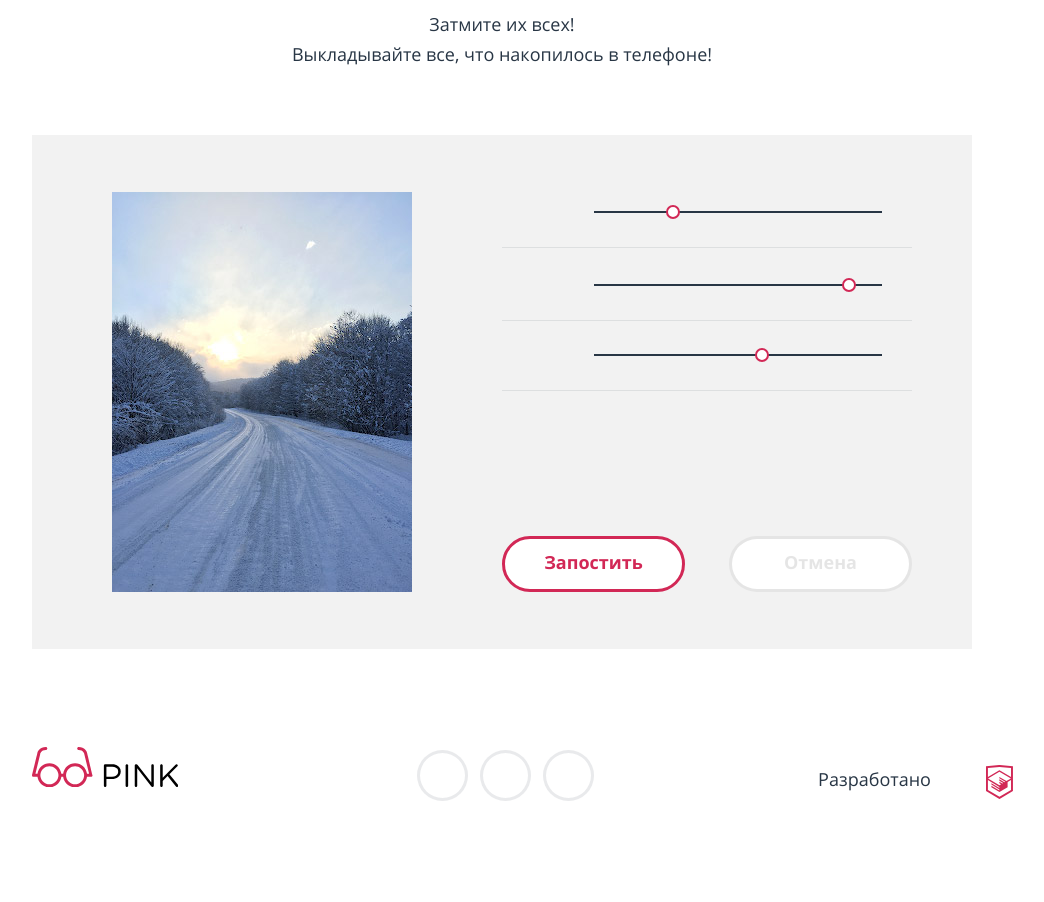
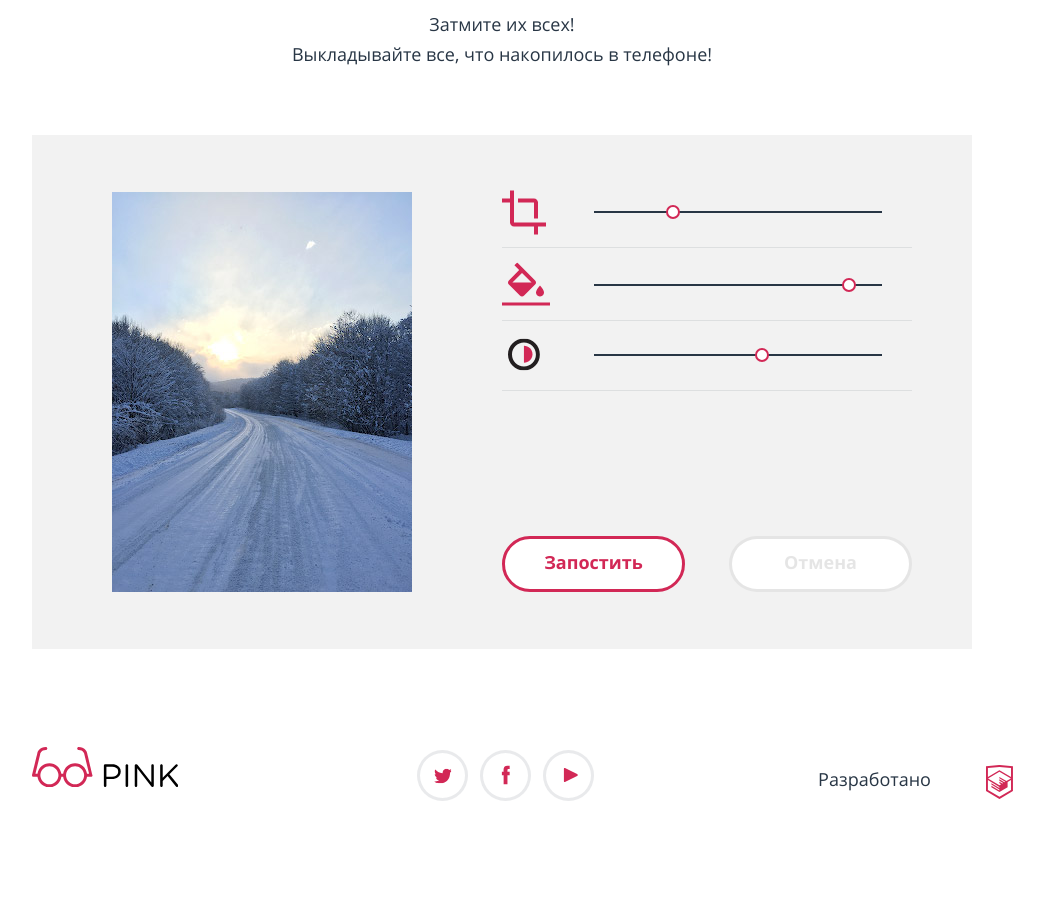
Before and after one commit to anastasiya-kabysh/294935-pink, a plain HTML site: page source/photo.html in a window 1280 px wide. Shown: the part 2500-3402 px from the top of the page, without its empty margins (138-1182 px from the left). Drawn offline with nearby package versions, Linux system fonts and the light colour scheme; files that its build step writes are made by us from their sources; files whose address does not match are found by name.

Commit message:
Final revision

```diff
--- a/source/less/blocks/add-photo.less
+++ b/source/less/blocks/add-photo.less
@@ -42,11 +42,38 @@
   display: none;
 }
 
+.add-photo__input[id="tool-1"]:checked + .add-photo__label .add-photo__tool-svg,
+.add-photo__input[id="tool-2"]:checked + .add-photo__label .add-photo__tool-svg,
+.add-photo__input[id="tool-3"]:checked + .add-photo__label .add-photo__tool-svg {
+  fill: @pink-color;
+}
+
 .add-photo__svg-wrap {
   position: relative;
   display: block;
   width: 45px;
   height: 45px;
+}
+
+.svg-icon-editor-contrast {
+  width: 32px;
+  height: 32px;
+  fill: rgba(40, 54, 69, 0.3);
+}
+
+.svg-icon-editor-crop {
+  width: 48px;
+  height: 48px;
+}
+
+.svg-icon-editor-diagram-fill {
+  width: 253px;
+  height: 253px;
+}
+
+.svg-icon-editor-fill {
+  width: 48px;
+  height: 48px;
 }
 
 .add-photo__tool-svg {
--- a/source/photo.html
+++ b/source/photo.html
@@ -338,17 +338,27 @@
                 <div class="add-photo__tools"><input type="radio" name="tool" id="tool-1" checked="checked" class="add-photo__input add-photo__input--crop">
                   <label for="tool-1" class="add-photo__label">Crop<span class="add-photo__svg-wrap">
                     <svg class="add-photo__tool-svg add-photo__tool-svg--crop svg-icon-editor-crop">
-                      <use xmlns:xlink="http://www.w3.org/1999/xlink" xlink:href="img/svg-sprite.svg#icon-editor-crop"></use>
+                      <svg version="1.0" id="Layer_crop" xmlns="http://www.w3.org/2000/svg" xmlns:xlink="http://www.w3.org/1999/xlink" x="0px" y="0px" width="48px" height="48px" viewbox="0 0 48 48" enable-background="new 0 0 48 48" xml:space="preserve">
+                        <path fill="none" d="M0,0h48v48H0V0z"/>
+                        <path d="M34,30h4V14c0-2.21-1.79-4-4-4H18v4h16V30z M14,34V2h-4v8H2v4h8v20c0,2.21,1.79,4,4,4h20v8h4v-8h8v-4H14z"/>
+                      </svg>
                     </svg></span><span class="add-photo__scale add-photo__scale--1"><span class="add-photo__toggle"></span></span>
                   </label><input type="radio" name="tool" id="tool-2" class="add-photo__input add-photo__input--fill">
                   <label for="tool-2" class="add-photo__label">Fill<span class="add-photo__svg-wrap">
                     <svg class="add-photo__tool-svg add-photo__tool-svg--fill svg-icon-editor-fill">
-                      <use xmlns:xlink="http://www.w3.org/1999/xlink" xlink:href="img/svg-sprite.svg#icon-editor-fill"></use>
+                      <svg version="1.0" id="Layer_fill" xmlns="http://www.w3.org/2000/svg" xmlns:xlink="http://www.w3.org/1999/xlink" x="0px" y="0px" width="48px" height="48px" viewbox="0 0 48 48" enable-background="new 0 0 48 48" xml:space="preserve">
+                        <path fill="none" d="M0,0h48v48H0V0z"/>
+                        <path d="M33.12,17.88L15.24,0l-2.83,2.83l4.76,4.76L6.88,17.88c-1.17,1.17-1.17,3.07,0,4.24l11,11C18.46,33.71,19.23,34,20,34 s1.54-0.29,2.12-0.88l11-11C34.29,20.95,34.29,19.05,33.12,17.88z M10.41,20L20,10.42L29.59,20H10.41z M38,23c0,0-4,4.33-4,7 c0,2.21,1.79,4,4,4s4-1.79,4-4C42,27.33,38,23,38,23z"/>
+                        <rect y="40" width="48" height="3"/>
+                      </svg>
                     </svg></span><span class="add-photo__scale add-photo__scale--2"><span class="add-photo__toggle"></span></span>
                   </label><input type="radio" name="tool" id="tool-3" class="add-photo__input add-photo__input--contrast">
                   <label for="tool-3" class="add-photo__label">Contrast<span class="add-photo__svg-wrap">
                     <svg class="add-photo__tool-svg add-photo__tool-svg--contrast svg-icon-editor-contrast">
-                      <use xmlns:xlink="http://www.w3.org/1999/xlink" xlink:href="img/svg-sprite.svg#icon-editor-contrast"></use>
+                      <svg version="1.0" id="Layer_contrast" xmlns="http://www.w3.org/2000/svg" xmlns:xlink="http://www.w3.org/1999/xlink" x="0px" y="0px" width="31.92px" height="31.92px" viewbox="-35.422 -7.96 31.92 31.92" enable-background="new -35.422 -7.96 31.92 31.92" xml:space="preserve">
+                        <path fill="#231F20" d="M-19.462-3.96c6.595,0,11.96,5.365,11.96,11.96s-5.365,11.96-11.96,11.96S-31.422,14.595-31.422,8 S-26.057-3.96-19.462-3.96 M-19.462-7.96c-8.814,0-15.96,7.145-15.96,15.96c0,8.813,7.146,15.96,15.96,15.96S-3.502,16.813-3.502,8 C-3.502-0.815-10.648-7.96-19.462-7.96L-19.462-7.96z"/>
+                        <path d="M-19.462,16.331c4.706,0,8.52-3.813,8.52-8.52c0-4.705-3.813-8.519-8.52-8.519"/>
+                      </svg>
                     </svg></span><span class="add-photo__scale add-photo__scale--3"><span class="add-photo__toggle"></span></span>
                   </label>
                 </div>
@@ -458,17 +468,33 @@
             </div>
           </div>
           <div class="page-footer__item page-footer__item--social">
-            <div class="social"><a href="#" title="twitter" class="social__link">twitter
-                <svg class="social__svg social__svg--twitter svg-icon-twitter">
-                  <use xmlns:xlink="http://www.w3.org/1999/xlink" xlink:href="img/svg-sprite.svg#icon-twitter"></use>
-                </svg></a><a href="#" title="facebook" class="social__link">facebook
-                <svg class="social__svg social__svg--facebook svg-icon-facebook">
-                  <use xmlns:xlink="http://www.w3.org/1999/xlink" xlink:href="img/svg-sprite.svg#icon-facebook"></use>
-                </svg></a><a href="#" title="youtube" class="social__link">youtube
-                <svg class="social__svg social__svg--youtube svg-icon-youtube">
-                  <use xmlns:xlink="http://www.w3.org/1999/xlink" xlink:href="img/svg-sprite.svg#icon-youtube"></use>
-                </svg></a>
+            <div class="social">
+              <a href="#" title="twitter" class="social__link">twitter
+              <svg class="social__svg social__svg--twitter svg-icon-twitter">
+                <svg version="1.0" id="Layer_twitter" xmlns="http://www.w3.org/2000/svg" xmlns:xlink="http://www.w3.org/1999/xlink" x="0px" y="0px" width="17.5px" height="14.663px" viewbox="0 0 17.5 14.663" enable-background="new 0 0 17.5 14.663" xml:space="preserve">
+                  <g id="W6EeEF_1_">
+                    <g>
+                      <path fill-rule="evenodd" clip-rule="evenodd" d="M11.283,0.153c1.736-0.485,3.074,0.263,3.685,1.151 c0.694-0.226,1.372-0.47,2.072-0.691c-0.004,0.841-0.538,1.478-0.883,1.727C16.861,2.506,17.5,1.86,17.5,1.86 c-0.175,0.976-1.035,1.746-1.611,1.977C15.65,10.429,12.617,14.793,5.507,14.66c-0.538,0,0.077,0-0.46,0 c-0.422,0-4.29-0.45-5.047-1.843c2.341,0.192,4.011-0.412,4.835-1.15c-0.989-0.293-2.761-0.464-3.07-2.881 c0.362,0.105,0.583,0.223,1.228,0.117C1.757,8.067,0.385,7.366,0.461,5.218c0.294,0.32,1.1,0.523,1.381,0.461 c-0.725-0.235-2.03-3.281-0.921-4.836C2.794,2.654,4.769,4.364,8.29,4.528C8.506,2.288,9.461,0.787,11.283,0.153z"/>
+                    </g>
+                  </g>
+                </svg>
+              </svg>
+              </a>
+              <a href="#" title="facebook" class="social__link">facebook
+              <svg class="social__svg social__svg--facebook svg-icon-facebook">
+                <svg version="1.0" id="Layer_facebook" xmlns="http://www.w3.org/2000/svg" xmlns:xlink="http://www.w3.org/1999/xlink" x="0px" y="0px" width="8.673px" height="18.944px" viewbox="0 0 8.673 18.944" enable-background="new 0 0 8.673 18.944" xml:space="preserve">
+                  <path d="M6.275,3.357c0.799,0,1.599,0,2.398,0c0-1.119,0-2.238,0-3.357c-0.959,0-1.92,0-2.878,0C2.656,0.181,1.54,2.387,1.948,6.115 H0v3.517h1.958c0,3.104,0,6.208,0,9.312c1.279,0,2.558,0,3.837,0c0-3.104,0-6.208,0-9.312h2.857V6.115H5.786 C5.765,5.07,5.75,3.709,6.275,3.357z"/>
+                </svg>
+
+              </svg></a>
+              <a href="#" title="youtube" class="social__link">youtube
+              <svg class="social__svg social__svg--youtube svg-icon-youtube">
+                <svg version="1.0" id="Layer_youtube" xmlns="http://www.w3.org/2000/svg" xmlns:xlink="http://www.w3.org/1999/xlink" x="0px" y="0px" width="14.64px" height="13.96px" viewbox="0 0 14.64 13.96" enable-background="new 0 0 14.64 13.96" xml:space="preserve">
+                  <path d="M1.775,13.78C0.799,14.257,0,13.758,0,12.671V1.29c0-1.088,0.799-1.585,1.775-1.109l12.133,5.932 c0.975,0.478,0.975,1.258,0,1.736L1.775,13.78z"/>
+                </svg>
+              </svg></a>
             </div>
+
           </div>
           <div class="copyright"><a href="#" title="HTML Academy" class="copyright__link">Разработано
               <svg class="copyright__logo-svg svg-logo-htmlacademy" version="1.0" id="Layer_1" xmlns="http://www.w3.org/2000/svg" xmlns:xlink="http://www.w3.org/1999/xlink" x="0px" y="0px" width="26.943px" height="34.09px" viewvox="0 0 26.943 34.09" enable-background="new 0 0 26.943 34.09" xml:space="preserve">
```
Also changed, not shown: source/form.html (+26 -10 lines), source/index.html (+12 -11 lines).
